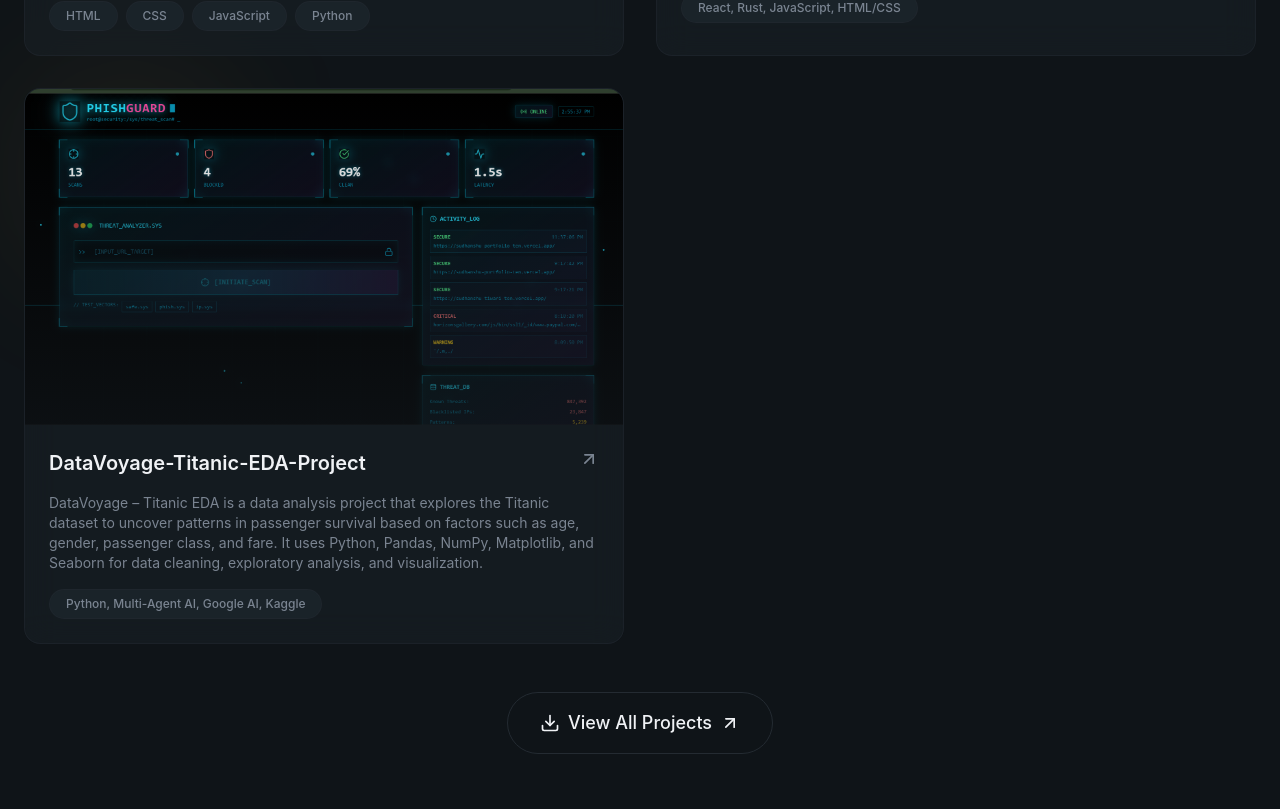
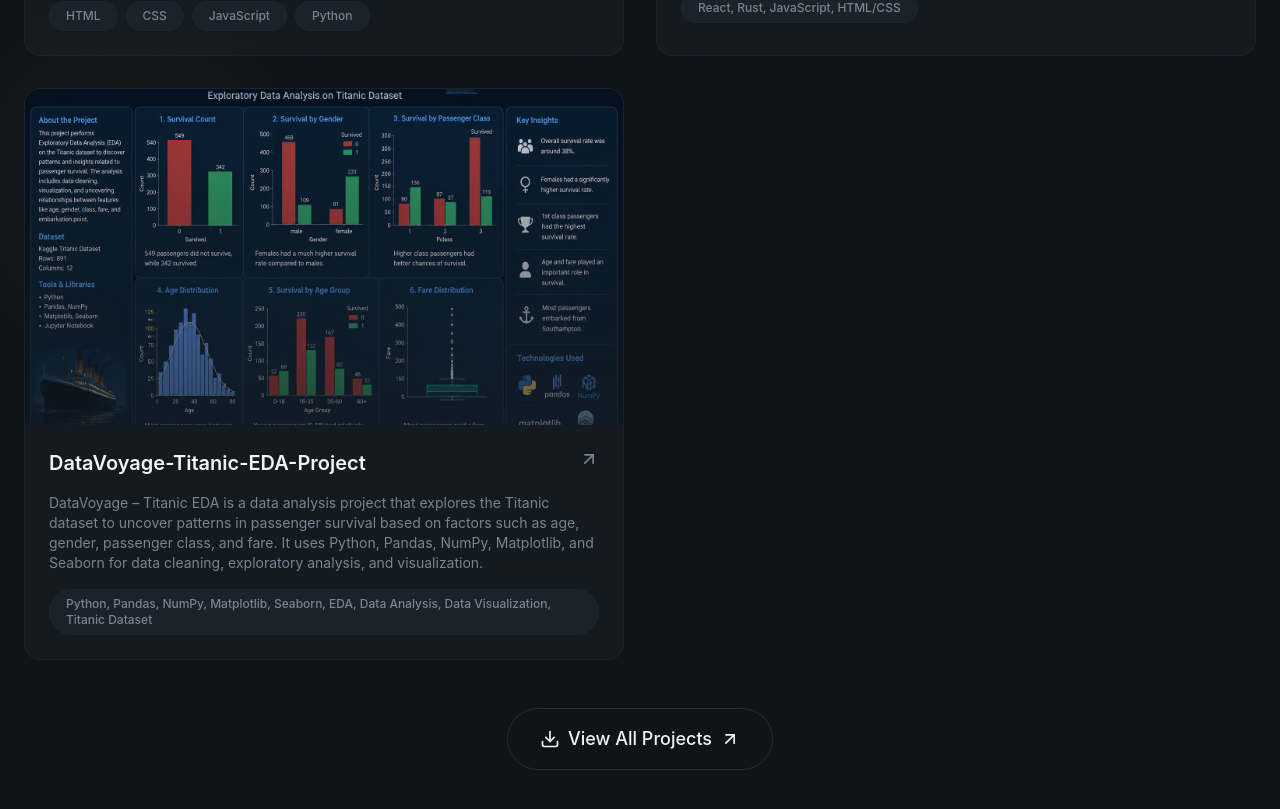
Before and after one commit to stiwari0223-ux/Sudhanshu_Portfolio, a React (Vite) app: page / in a window 1280 px wide. Shown: the part 3696-4505 px from the top of the page. Built offline with nearby package versions, Linux system fonts and the light colour scheme.

Commit message:
Update Projects.jsx

```diff
--- a/src/sections/Projects.jsx
+++ b/src/sections/Projects.jsx
@@ -44,8 +44,8 @@ const projects = [
     title: "DataVoyage-Titanic-EDA-Project",
     description:
       "DataVoyage – Titanic EDA is a data analysis project that explores the Titanic dataset to uncover patterns in passenger survival based on factors such as age, gender, passenger class, and fare. It uses Python, Pandas, NumPy, Matplotlib, and Seaborn for data cleaning, exploratory analysis, and visualization.",
-    image: "/projects/Screenshot 2026-06-04 145548.png",
-    tags: ["Python, Multi-Agent AI, Google AI, Kaggle"],
+    image: "public/projects/ChatGPT Image Aug 16, 2026, 01_12_18 PM.png",
+    tags: ["Python, Pandas, NumPy, Matplotlib, Seaborn, EDA, Data Analysis, Data Visualization, Titanic Dataset"],
     link: "https://www.kaggle.com/code/sudhanshutiwari2006/cyberedugen-personalized-learning-with-ai-agents",
     github: "https://www.kaggle.com/code/sudhanshutiwari2006/cyberedugen-personalized-learning-with-ai-agents",
   },
```
